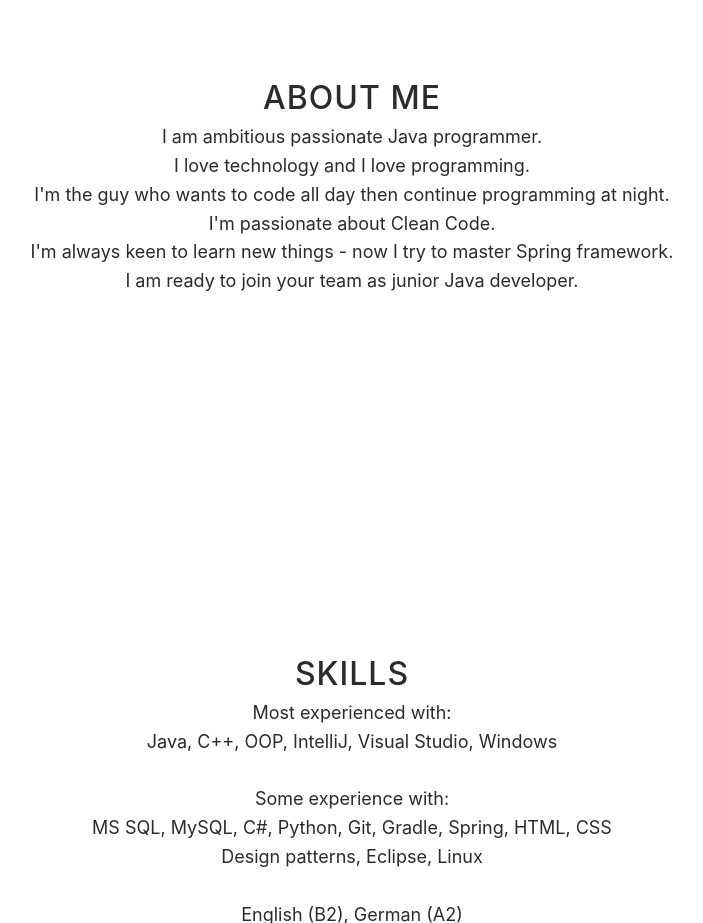
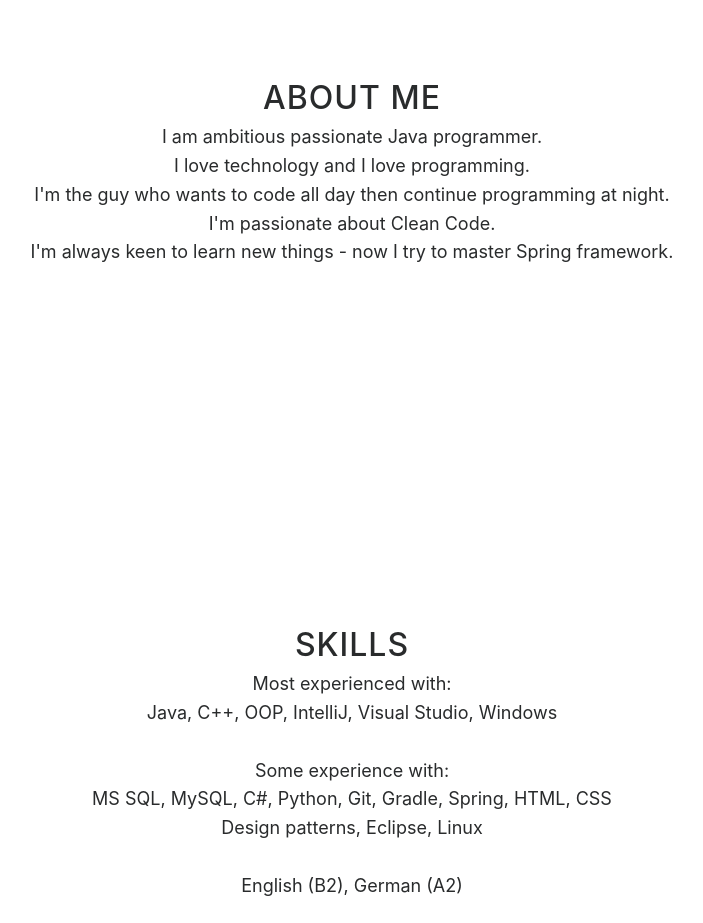
Before and after one commit to Devas/devas.github.io, a website with bundled scripts: page index.html in a window 1280 px wide. Shown: the part 920-1843 px from the top of the page, without its empty margins (288-991 px from the left). Built offline with nearby package versions, Linux system fonts and the light colour scheme.

Commit message:
Info update

```diff
--- a/index.html
+++ b/index.html
@@ -94,8 +94,7 @@
                     I love technology and I love programming.<br>
                     I'm the guy who wants to code all day then continue programming at night.<br>
                     I'm passionate about Clean Code.<br>
-                    I'm always keen to learn new things - now I try to master Spring framework.<br>
-                    I am ready to join your team as junior Java developer.<br><br>
+                    I'm always keen to learn new things - now I try to master Spring framework.<br><br>
                 </p>
                 <a href="#skills" class="btn btn-circle page-scroll">
                     <i class="fa fa-angle-double-down animated"></i>
```
